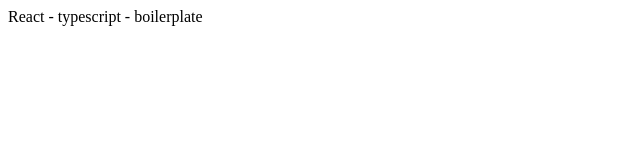
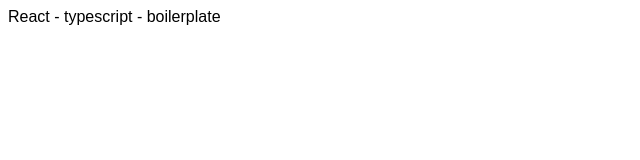
Before and after one commit to bipsBro/react-typescript-boilerplate, a React (Create React App) app: page / in a window 1280 px wide. Shown: the top 160 px of the page, without its empty margins (0-640 px from the left). Built offline with nearby package versions, Linux system fonts and the light colour scheme.

Commit message:
adding styled component and setup

```diff
--- a/package.json
+++ b/package.json
@@ -11,6 +11,7 @@
     "redux": "^4.0.1",
     "redux-devtools-extension": "^2.13.8",
     "redux-thunk": "^2.3.0",
+    "styled-components": "^4.3.2",
     "typescript": "3.2.1"
   },
   "devDependencies": {
@@ -22,6 +23,7 @@
     "@types/react-router": "^5.0.3",
     "@types/react-router-dom": "^4.3.4",
     "@types/redux-thunk": "^2.1.0",
+    "@types/styled-components": "^4.1.16",
     "eslint-config-prettier": "^6.0.0",
     "eslint-plugin-prettier": "^3.1.0",
     "husky": "^3.0.0",
--- a/src/App.tsx
+++ b/src/App.tsx
@@ -1,8 +1,12 @@
 import React from "react";
 import { Provider } from "react-redux";
+import { ThemeProvider } from "styled-components";
+import { BrowserRouter } from "react-router-dom";
+import theme from "./statics/themes/index";
 import configureStore from "./store";
-import { BrowserRouter as Router } from "react-router-dom";
 import AppRouter from "./routers";
+import { GlobalStyle } from "./statics/themes/globalstyles";
+
 const store = configureStore();
 
 // import { SystemState } from "./store/system/types";
@@ -32,8 +36,13 @@ const store = configureStore();
 
 export const Root = () => (
   <Provider store={store}>
-    <Router>
-      <AppRouter />
-    </Router>
+    <BrowserRouter>
+      <ThemeProvider theme={theme}>
+        <React.Fragment>
+          <GlobalStyle />
+          <AppRouter />
+        </React.Fragment>
+      </ThemeProvider>
+    </BrowserRouter>
   </Provider>
 );
--- a/src/routers/index.tsx
+++ b/src/routers/index.tsx
@@ -3,11 +3,9 @@ import { Route, Switch } from "react-router-dom";
 import IndexView from "../screens/index";
 import ErrorView from "../screens/error";
 
-const AppRouter = () => (
+export default () => (
   <Switch>
     <Route exact path="/" component={IndexView} />
     <Route path="*" component={ErrorView} />
   </Switch>
 );
-
-export default AppRouter;
--- /dev/null
+++ b/src/statics/themes/globalstyles.ts
@@ -0,0 +1,156 @@
+import { createGlobalStyle } from "styled-components";
+
+export const GlobalStyle = createGlobalStyle`
+  :root {
+    --height: 100%;
+  }
+  * {
+    box-sizing: border-box !important;
+    -ms-overflow-style: none;
+  }
+  ::-webkit-scrollbar {
+    display: none;
+  }
+  *:not(i) {
+    font-family: 'Muli', sans-serif !important;
+  }
+  -webkit-font-smoothing: antialiased;
+  -moz-osx-font-smoothing: auto;
+  .clearfix:after {
+    visibility: hidden;
+    display: block;
+    font-size: 0;
+    content: " ";
+    clear: both;
+    height: 0;
+  }
+  h1,
+  h2,
+  h3,
+  h4,
+  h5,
+  p {
+    white-space: pre-line;
+    color: rgb(47, 46, 46);
+  }
+  h1, h2, h3, h4, h5, h6 {
+    font-weight: 700;
+  }
+  h1 {
+    font-size: 45px;
+    line-height: 55px;
+  }
+  h2 {
+    font-size: 35px;
+    line-height: 40px;
+    letter-spacing: .5px;
+  }
+  h3 {
+    font-size: 25px;
+    line-height: 30px;
+  }
+  h4 {
+    font-size: 20px;
+    line-height: 24px;
+  }
+  h5 {
+    font-size: 15px;
+    line-height: 21px;
+  }
+  h6 {
+    font-size: 12px;
+    line-height: 18px;
+  }
+  p, li, a {
+    font-size: 15px;
+    line-height: 21px;
+    margin: 0;
+  }
+  a {
+    outline: none;
+    text-decoration: none;
+    color: rgb(47, 46, 46);
+    cursor: pointer;
+    &:hover {
+      color: rgb(0, 133, 204);
+    }
+  }
+  p {
+    a {
+      color: rgb(0, 133, 204);
+    }
+    strong {
+      font-weight: 700;
+    }
+    em {
+      font-style: italic;
+    }
+  }
+  body {
+    background: transparent !important;
+  }
+  button,
+  body a.button {
+    outline: none;
+    cursor: pointer;
+    height: 40px;
+    padding: 0 12px;
+    border: none;
+    border-radius: 2px;
+    background-color: rgb(0, 167, 255);
+    text-align: center;
+    color: white;
+    font-size: 16px;
+    font-weight: 500;
+    // line-height: 40px;
+    &:disabled {
+      background-color: rgb(227, 227, 227);
+      color: rgb(208, 208, 208);
+    }
+    &._full {
+      height: 56px;
+      border-radius: 4px;
+      font-size: 13px;
+      line-height: 56px;
+      letter-spacing: 1.5px;
+    }
+    &._blue {
+      background-color: rgb(40, 189, 245);
+    }
+    &._outline {
+      background-color: transparent;
+      color: rgb(0, 167, 255);
+      border: 1px solid rgb(0, 167, 255);
+    }
+    &._white {
+      background-color: white;
+      color: rgb(208, 208, 208);
+      border: 1px solid rgb(208, 208, 208);
+      &:disabled {
+        background-color: white;
+        color: rgb(227, 227, 227);
+        border-color: rgb(227, 227, 227);
+      }
+    }
+  }
+  body a span {
+    display: block;
+  }
+  body a.button {
+    display: inline-block;
+    white-space: nowrap;
+  }
+  ::placeholder,
+  ::-webkit-input-placeholder,
+  ::-moz-placeholder,
+  :-ms-input-placeholder,
+  :-moz-placeholder {
+    color: rgb(167, 167, 167);
+  }
+  b {
+    font-weight: 600;
+  }
+  i:not(.fas):not(.fa):not(.fab):not(.far) {
+    text-decoration: underline;
+  }
+`;
--- /dev/null
+++ b/src/statics/themes/index.ts
@@ -0,0 +1,19 @@
+export default {
+  colors: {
+    mainBlue: "rgb(0, 167, 255)",
+    darkBlue: "rgb(0, 133, 204)",
+    lightBlue: "rgb(188, 212, 224)",
+    darkGray: "rgb(47, 46, 46)",
+    mainGray: "rgb(125, 144, 154)",
+    deadGray: "#d3d3d3",
+    lightGray: "#e1e8ed",
+    bgGray: "#f2f7fa",
+    mainRed: "rgb(255, 108, 108)",
+    mainYellow: "rgb(229, 223, 115)",
+    mainGreen: "rgb(0, 172, 145)",
+    greenBlue: "rgb(96, 148, 155)",
+    white: "rgb(255, 255, 255)",
+    pinkRed: "#e84363",
+    cerulean: "#0085cc"
+  }
+};
```
Also changed, not shown: 1 other file (tests, documents, lock files or other folders).
